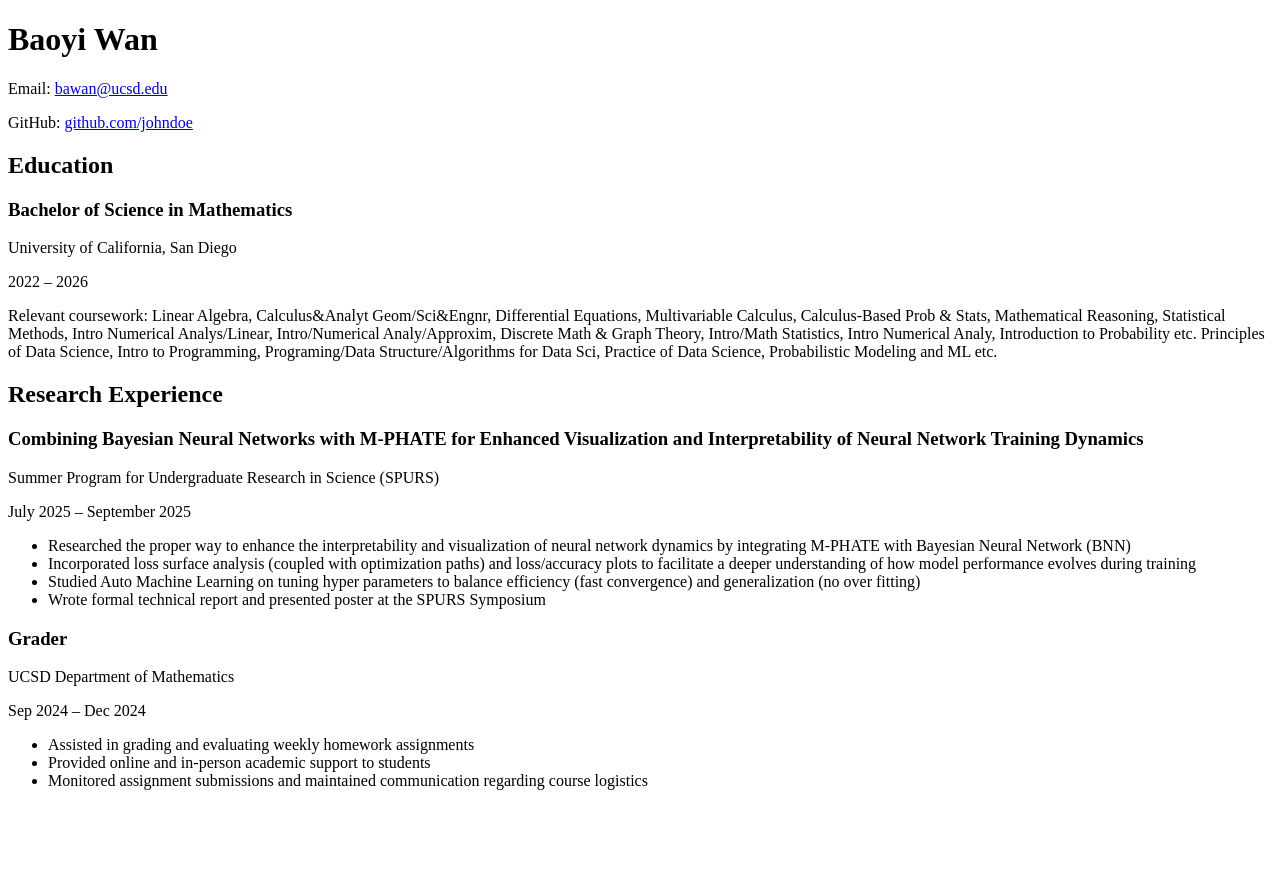
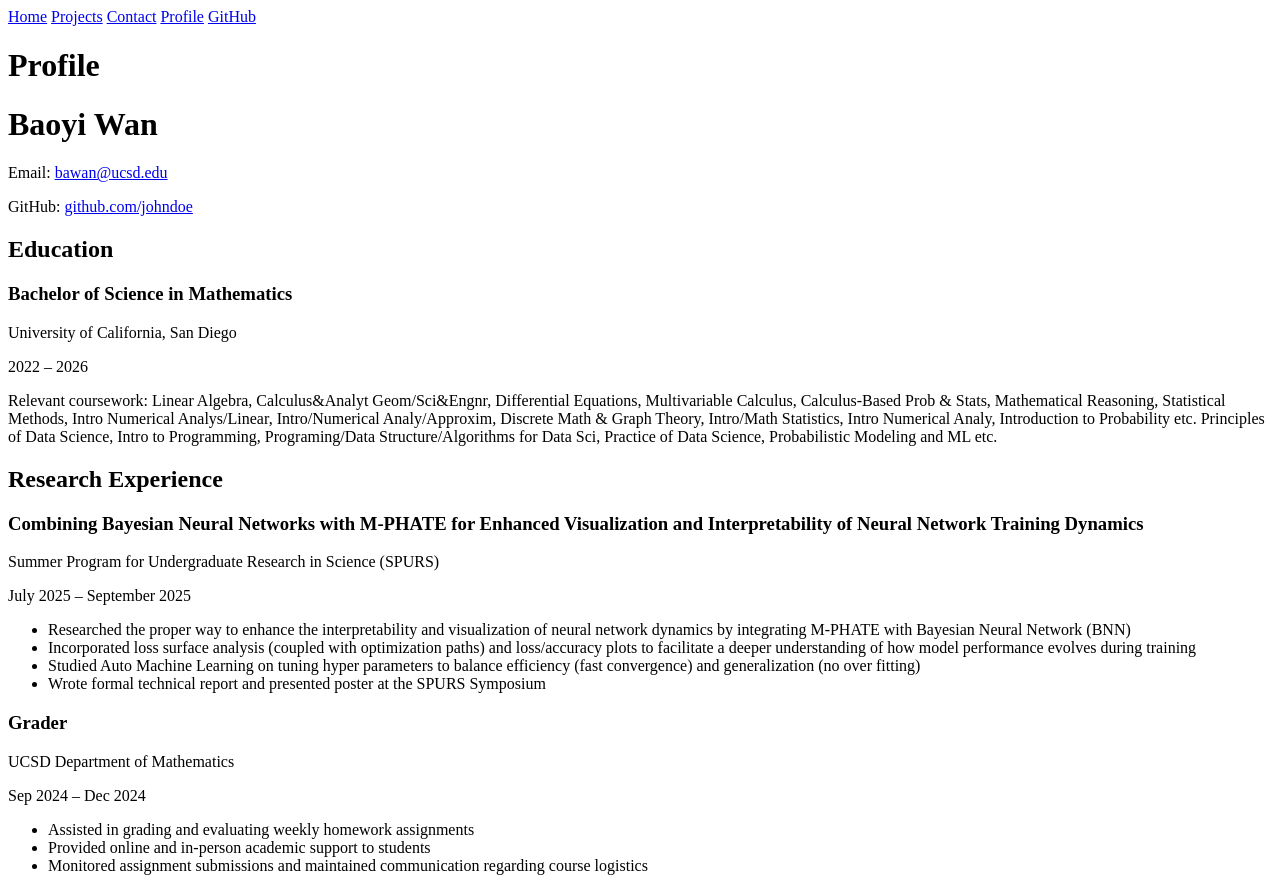
Before and after one commit to BaoyiWan/portfolio, a plain HTML site: page profile/index.html in a window 1280 px wide. Before the commit the page ends 806 px from the top, so only its background shows below. Drawn offline with Linux system fonts and the light colour scheme.

Commit message:
revise1 CV

```diff
--- a/profile/index.html
+++ b/profile/index.html
@@ -6,6 +6,16 @@
     <title>Profile</title>
 </head>
 <body>
+
+<nav>
+    <a href="../index.html">Home</a>
+    <a href="../projects/">Projects</a>
+    <a href="../contact/">Contact</a>
+    <a href="../profile/">Profile</a>
+    <a href="https://github.com/BaoyiWan" target="_blank">GitHub</a>
+</nav>
+
+<h1>Profile</h1>
 
 <header>
   <h1>Baoyi Wan</h1>
```
Also changed, not shown: contact/index.html (+1 -0 lines), index.html (+1 -0 lines), projects/index.html (+1 -0 lines).
